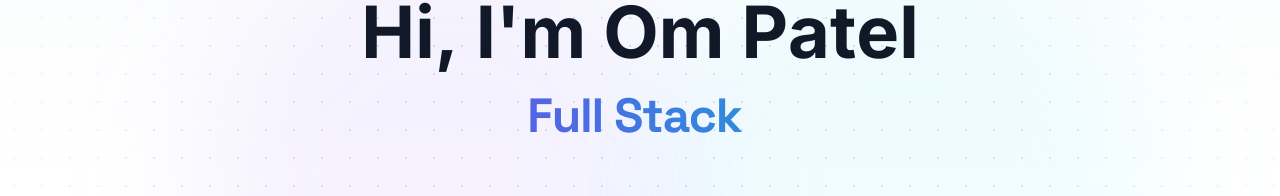
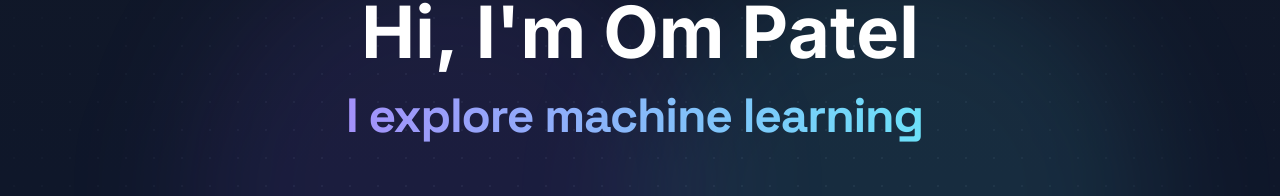
Before and after one commit to OmPatel1493/portfolio, a Next.js app: page / in a window 1280 px wide. Shown: the part 220-416 px from the top of the page. Built offline with nearby package versions, Linux system fonts and the light colour scheme; no server answers.

Commit message:
made changes to hero with unified background, default dark mode, remove custom cursor

```diff
--- a/app/layout.tsx
+++ b/app/layout.tsx
@@ -19,7 +19,7 @@ const spaceGrotesk = Space_Grotesk({
 });
 
 export const metadata: Metadata = {
-  title: "Om Patel - Full Stack Developer & Data Scientist",
+  title: 'Om Patel - "Software Developer"Building web apps, exploring ML & data ',
   description: "Portfolio of Om Patel - Full Stack Developer, Data Scientist, and ML Engineer",
   keywords: ["Om Patel", "Full Stack Developer", "Data Scientist", "Machine Learning", "Portfolio"],
   authors: [{ name: "Om Patel" }],
@@ -36,7 +36,7 @@ export default function RootLayout({
   children: React.ReactNode;
 }) {
   return (
-    <html lang="en" suppressHydrationWarning className={`${inter.variable} ${spaceGrotesk.variable}`}>
+    <html lang="en" suppressHydrationWarning className={`dark ${inter.variable} ${spaceGrotesk.variable}`}>
       <body className={inter.className}>
         <ThemeProvider>
           <BackgroundCanvas />
--- a/components/sections/Hero.tsx
+++ b/components/sections/Hero.tsx
@@ -114,12 +114,12 @@ export default function Hero() {
           >
             <TypeAnimation
               sequence={[
-                "Data Scientist",
+                "I build web apps.",
                 2000,
-                "Full Stack Developer",
+                "I explore machine learning.",
                 2000,
-                "ML Engineer",
-                2000
+                "I work with data.",
+                2000,
               ]}
               wrapper="span"
               speed={50}
--- a/lib/ThemeContext.tsx
+++ b/lib/ThemeContext.tsx
@@ -15,11 +15,10 @@ export function ThemeProvider({ children }: { children: ReactNode }) {
   const [theme, setTheme] = useState<Theme>("dark");
 
   useEffect(() => {
-    const saved = localStorage.getItem("theme") as Theme;
-    if (saved) {
-      setTheme(saved);
-      applyTheme(saved);
-    }
+    const saved = localStorage.getItem("theme") as Theme | null;
+    const initial = saved ?? "dark";
+    setTheme(initial);
+    applyTheme(initial);
   }, []);
 
   const applyTheme = (newTheme: Theme) => {
```
